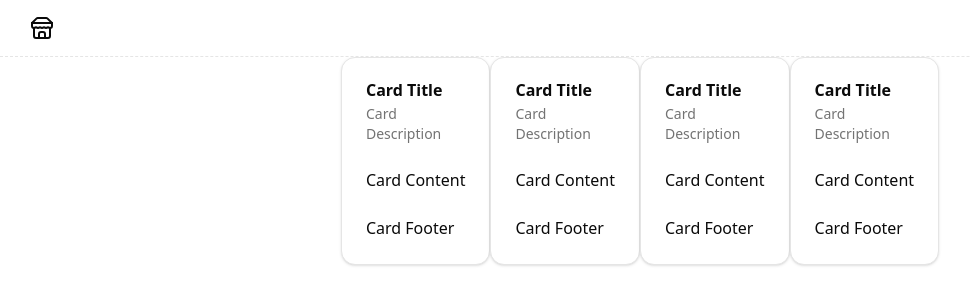
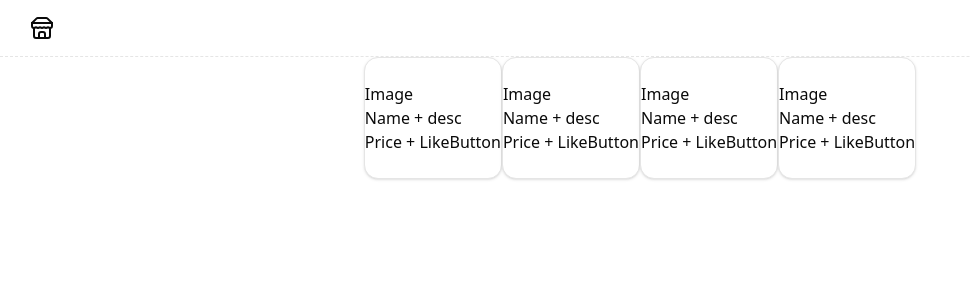
Before and after one commit to Sulaev/test-store-project, a Next.js app: page /products in a window 1280 px wide. Shown: the top 304 px of the page, without its empty margins (0-971 px from the left). Built offline with nearby package versions, Linux system fonts and the light colour scheme.

Commit message:
make new card  structure

```diff
--- a/src/components/product-card.tsx
+++ b/src/components/product-card.tsx
@@ -1,25 +1,15 @@
-import {
-  Card,
-  CardContent,
-  CardDescription,
-  CardFooter,
-  CardHeader,
-  CardTitle,
-} from "./ui/card";
+import { Card } from "./ui/card";
 
 export function ProductCard() {
   return (
     <Card>
-      <CardHeader>
-        <CardTitle>Card Title</CardTitle>
-        <CardDescription>Card Description</CardDescription>
-      </CardHeader>
-      <CardContent>
-        <p>Card Content</p>
-      </CardContent>
-      <CardFooter>
-        <p>Card Footer</p>
-      </CardFooter>
+      <div className="flex flex-col">
+        <div>Image</div>
+        <div>
+          <div>Name + desc</div>
+          <div>Price + LikeButton</div>
+        </div>
+      </div>
     </Card>
   );
 }
```
